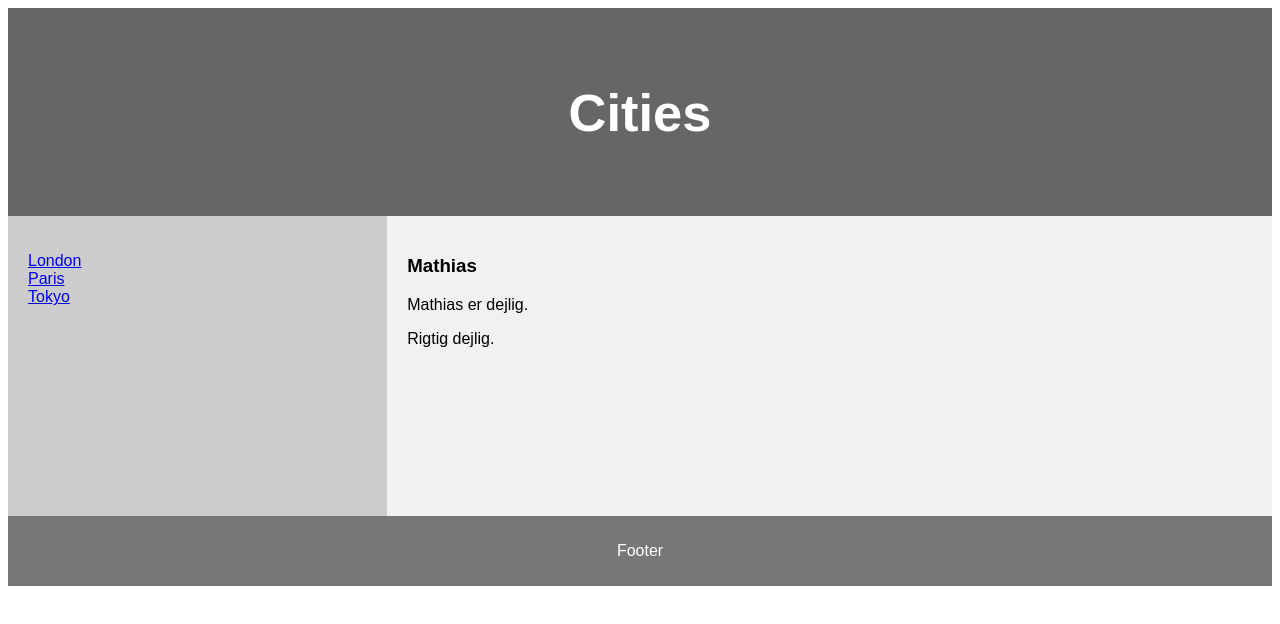
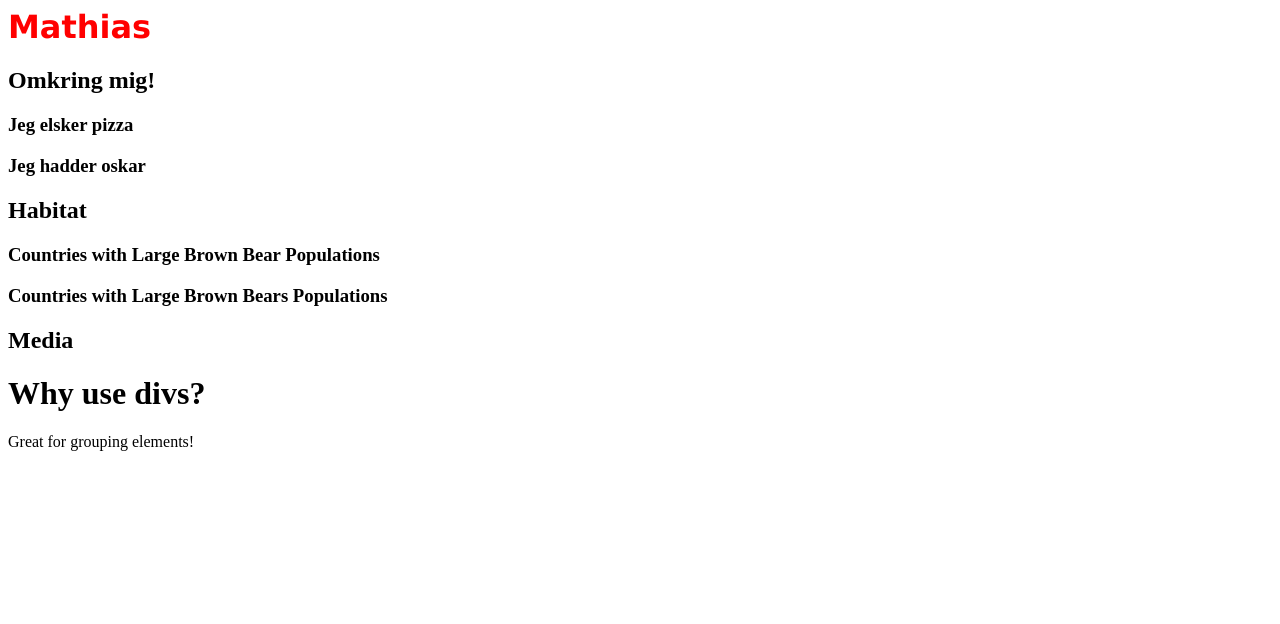
Before and after one commit to MathiiBoii/MathiiBoii.github.io, a plain HTML site: page index.html in a window 1280 px wide. Drawn offline with Linux system fonts and the light colour scheme.

Commit message:
Update index.html

```diff
--- a/index.html
+++ b/index.html
@@ -1,99 +1,18 @@
-<!DOCTYPE html>
-<html lang="en">
-<head>
-<title>Mathias</title>
-<meta charset="utf-8">
-<meta name="viewport" content="width=device-width, initial-scale=1">
-<style>
-* {
-    box-sizing: border-box;
-}
-
-body {
-    font-family: Arial, Helvetica, sans-serif;
-}
-
-/* Style the header */
-header {
-    background-color: #666;
-    padding: 30px;
-    text-align: center;
-    font-size: 35px;
-    color: white;
-}
-
-/* Create two columns/boxes that floats next to each other */
-nav {
-    float: left;
-    width: 30%;
-    height: 300px; /* only for demonstration, should be removed */
-    background: #ccc;
-    padding: 20px;
-}
-
-/* Style the list inside the menu */
-nav ul {
-    list-style-type: none;
-    padding: 0;
-}
-
-article {
-    float: left;
-    padding: 20px;
-    width: 70%;
-    background-color: #f1f1f1;
-    height: 300px; /* only for demonstration, should be removed */
-}
-
-/* Clear floats after the columns */
-section:after {
-    content: "";
-    display: table;
-    clear: both;
-}
-
-/* Style the footer */
-footer {
-    background-color: #777;
-    padding: 10px;
-    text-align: center;
-    color: white;
-}
-
-/* Responsive layout - makes the two columns/boxes stack on top of each other instead of next to each other, on small screens */
-@media (max-width: 600px) {
-    nav, article {
-        width: 100%;
-        height: auto;
-    }
-}
-</style>
-</head>
 <body>
-
-<header>
-  <h2>Cities</h2>
-</header>
-
-<section>
-  <nav>
-    <ul>
-      <li><a href="#">London</a></li>
-      <li><a href="#">Paris</a></li>
-      <li><a href="#">Tokyo</a></li>
-    </ul>
-  </nav>
-
-  <article>
-    <h1>Mathias</h1>
-    <p>Mathias er dejlig.</p>
-    <p>Rigtig dejlig.</p>
-  </article>
-</section>
-
-<footer>
-  <p>Footer</p>
-</footer>
-
+  <h1><font face="verdana" color="red">Mathias</h1></font></p>
+  <div>
+  <h2>Omkring mig!</h2>
+  <h3>Jeg elsker pizza</h3>
+  <h3>Jeg hadder oskar</h3>
+  </div>
+  <div>
+  <h2>Habitat</h2>
+  <h3>Countries with Large Brown Bear Populations</h3>
+    <h3>Countries with Large Brown Bears Populations</h3>
+  </div>
+  <h2>Media</h2>
+<div>
+<h1>Why use divs? </h1>
+<p>Great for grouping elements!</p>
+</div>
 </body>
-</html>
```
